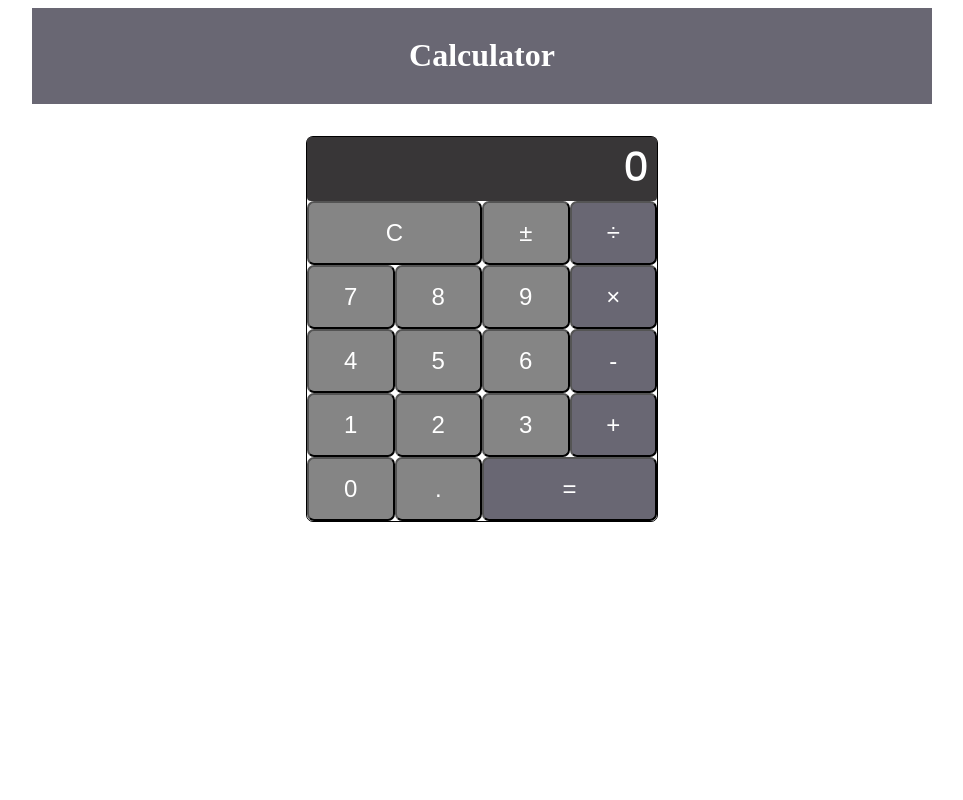
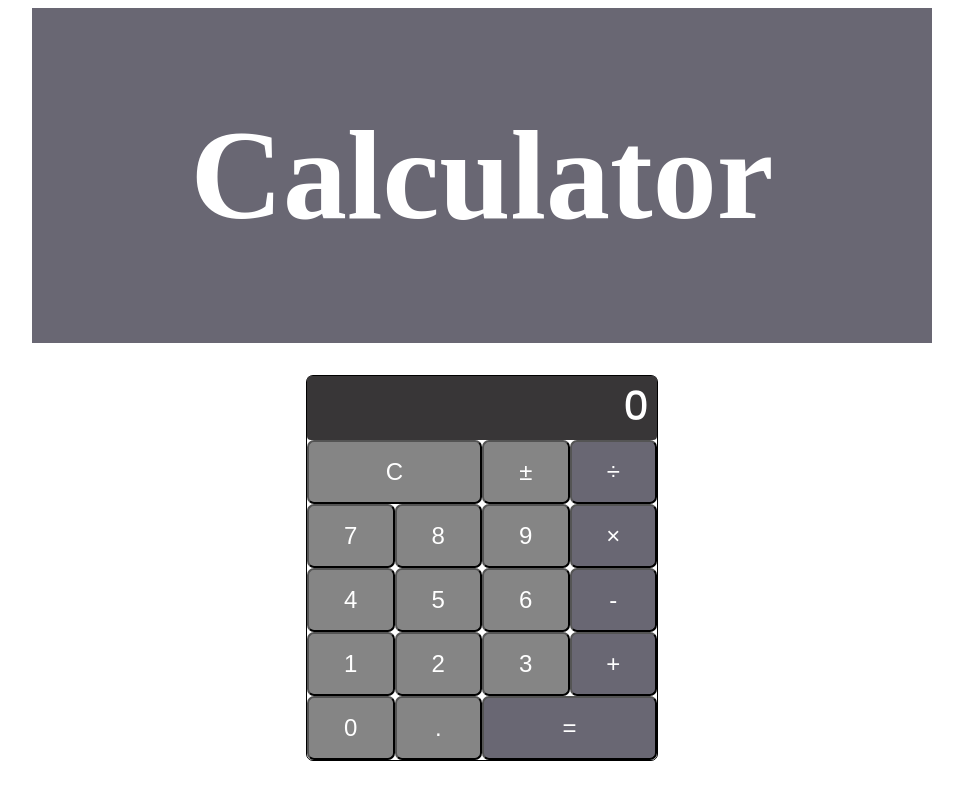
Before and after one commit to Mollie-S/simple-calculator, a React (Create React App) app: page / in a window 1280 px wide. Shown: the whole page, without its empty margins (158-1121 px from the left). Built offline with nearby package versions, Linux system fonts and the light colour scheme.

Commit message:
Fixed the Header text width so that it changes on vewport change.

```diff
--- a/src/components/Header.js
+++ b/src/components/Header.js
@@ -1,22 +1,21 @@
-import React from 'react';
-
+import React from "react";
 
 function Header() {
   return (
     <div style={headerStyle}>
-      <h1 style={{textAlign: 'center'}}>Calculator</h1>
+      <h1 style={{ textAlign: "center", fontSize: "10vw" }}>Calculator</h1>
     </div>
   );
 }
 const headerStyle = {
-backgroundColor: '#696773',
-color: '#fff',
-width: '70%',
-padding: '0.5rem',
-// margin: '0 auto 2rem auto'
-margin: '0 auto',
-marginBottom: '2rem'
-}
-
+  backgroundColor: "#696773",
+  color: "#fff",
+  width: "70%",
+  padding: "0.5rem",
+  // margin: '0 auto 2rem auto'
+  margin: "0 auto",
+  marginBottom: "2rem",
+  maxWidth: "100%",
+};
 
 export default Header;
```
